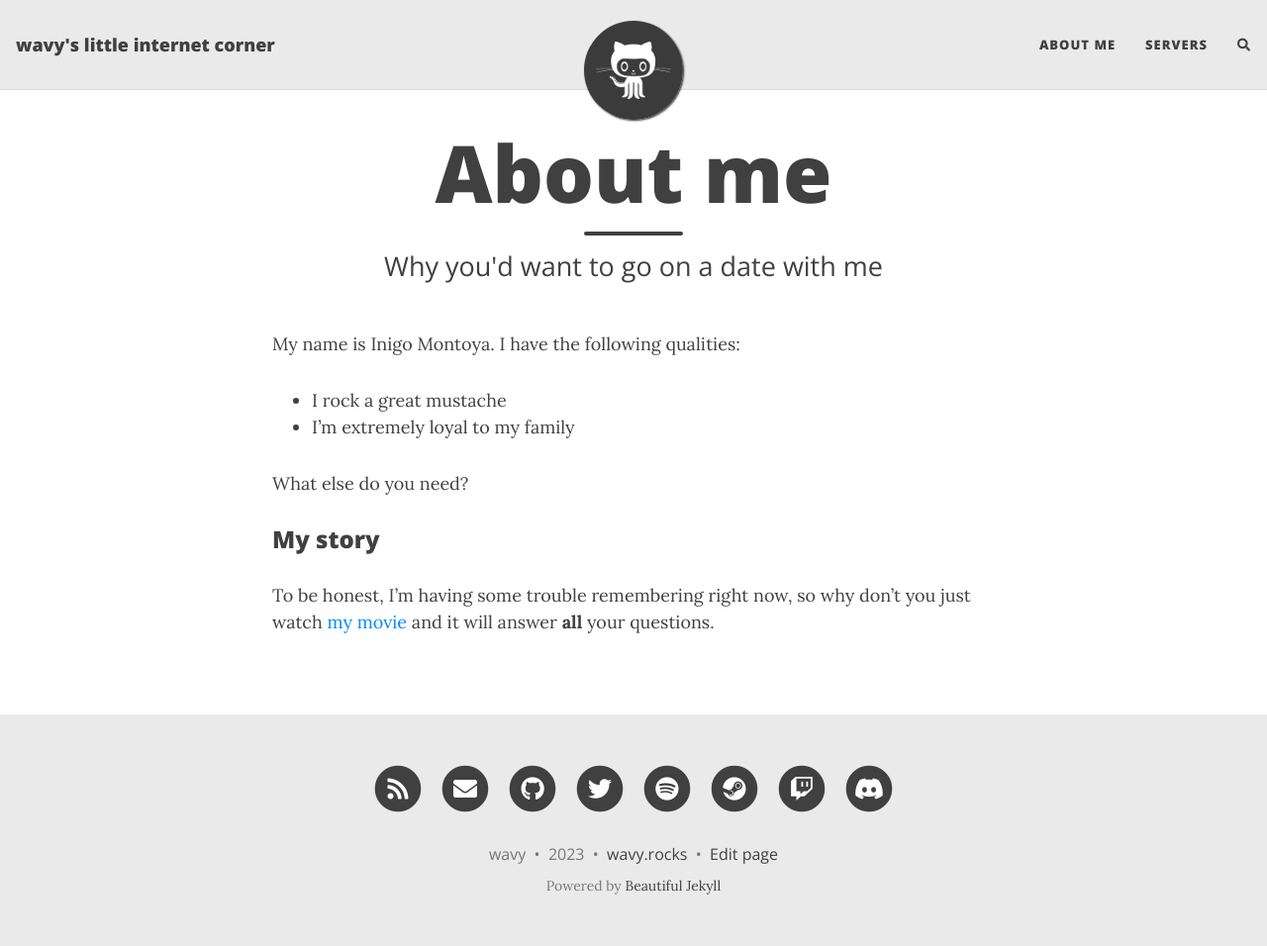
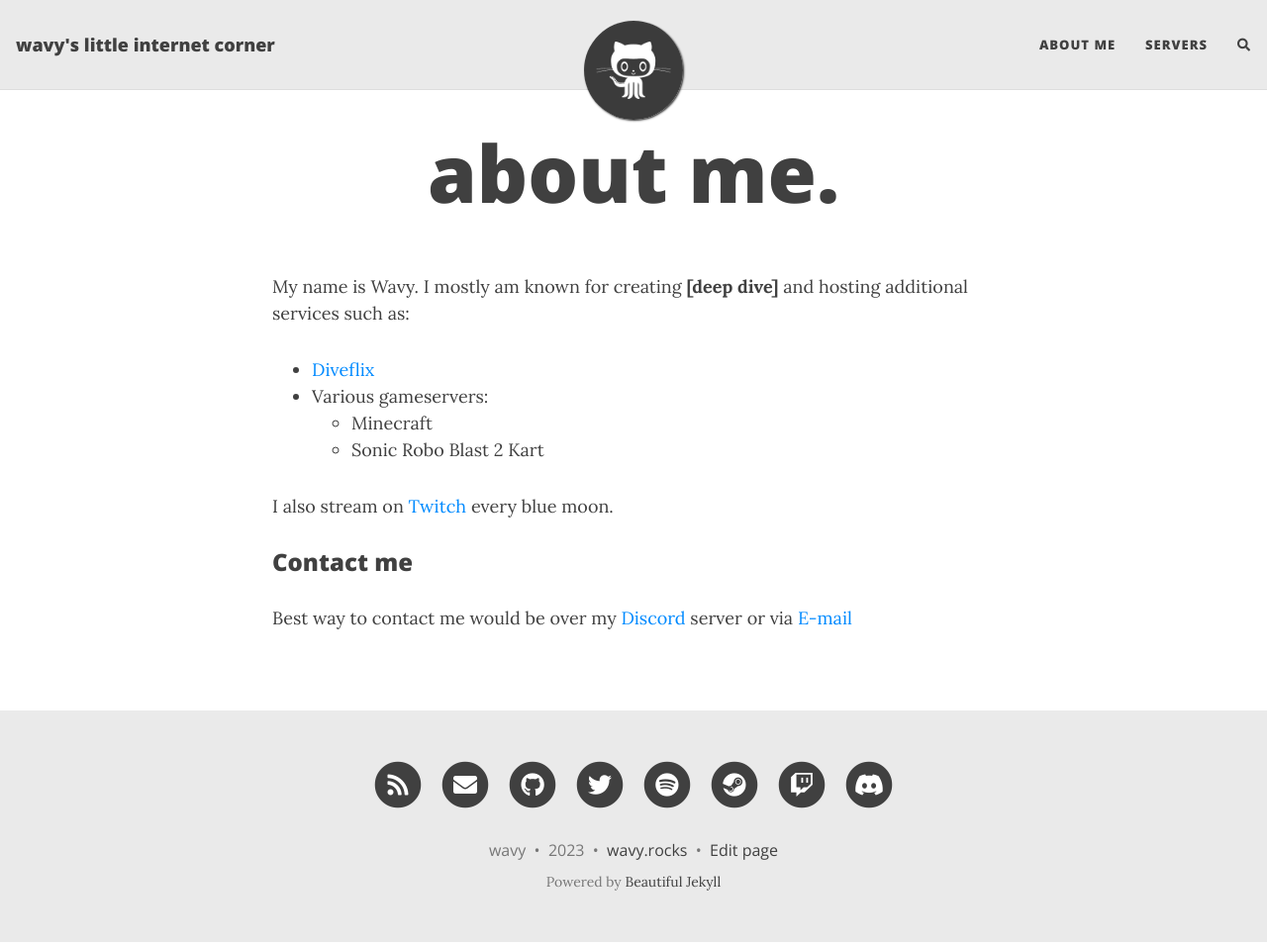
Before and after one commit to wavester/site, a Jekyll site: the page built from aboutme.md, in a window 1280 px wide and 956 px high. Shown: the whole window at 99% size. Built offline with Jekyll 4.4.1, drawn with Linux system fonts in a browser that asks for light colours; nearby versions of some CDN libraries; comment, search, counter and statistics services are not loaded.

Commit message:
Update aboutme.md

```diff
--- a/aboutme.md
+++ b/aboutme.md
@@ -1,16 +1,18 @@
 ---
 layout: page
-title: About me
-subtitle: Why you'd want to go on a date with me
+title: about me.
+subtitle:
 ---
 
-My name is Inigo Montoya. I have the following qualities:
+My name is Wavy. I mostly am known for creating **[deep dive]** and hosting additional services such as:
 
-- I rock a great mustache
-- I'm extremely loyal to my family
+- [Diveflix](https://diveflix.com)
+- Various gameservers:
+  - Minecraft
+  - Sonic Robo Blast 2 Kart
 
-What else do you need?
+I also stream on [Twitch](https://twitch.tv/wavyconfirmed) every blue moon.
 
-### My story
+### Contact me
 
-To be honest, I'm having some trouble remembering right now, so why don't you just watch [my movie](https://en.wikipedia.org/wiki/The_Princess_Bride_%28film%29) and it will answer **all** your questions.
+Best way to contact me would be over my [Discord](https://discord.com/invite/AUHcAgNP9P) server or via [E-mail](mailto:info@wavy.rocks)
```
